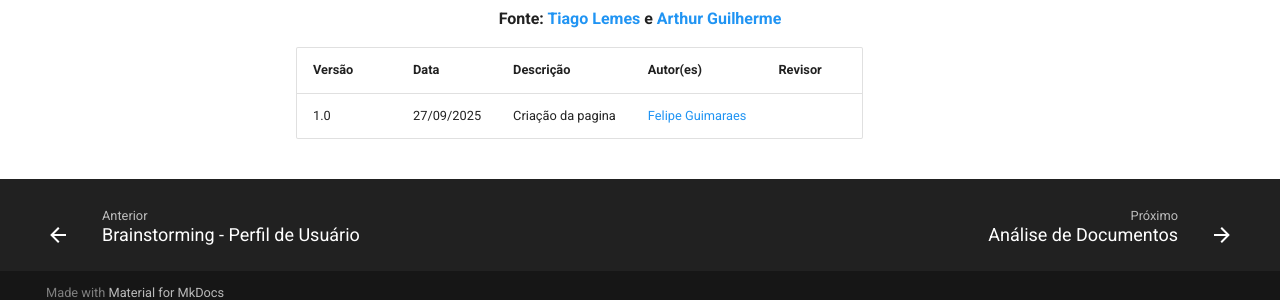
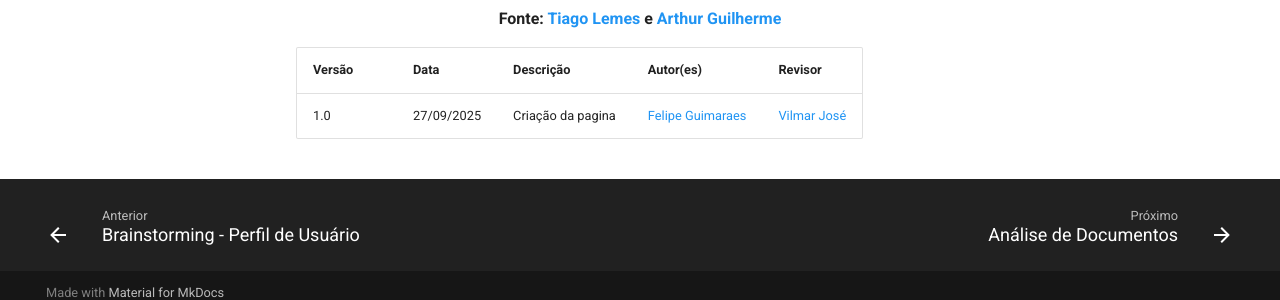
Before and after one commit to Requisitos-de-Software/2025.2-Grupo03, an MkDocs documentation site: the page built from docs/Elicitacao/requisitos_elicitados.md, in a window 1280 px wide and 900 px high, scrolled down 5113 px. Shown: the part 585-885 px from the top of the window. Built offline with MkDocs 1.6.1 and Material for MkDocs 9.7.7, drawn with Linux system fonts in a browser that asks for light colours; comment, search, counter and statistics services are not loaded.

Commit message:
Update requisitos_elicitados.md

```diff
--- a/docs/Elicitacao/requisitos_elicitados.md
+++ b/docs/Elicitacao/requisitos_elicitados.md
@@ -105,4 +105,4 @@ Tabela 2: Requisitos Não Funcionais
 
 | Versão | Data | Descrição | Autor(es) | Revisor |
 |--------|------|-----------|-----------|---------|
-| 1.0    | 27/09/2025 | Criação da pagina | [Felipe Guimaraes](https://github.com/felipegf1)  | |
+| 1.0    | 27/09/2025 | Criação da pagina | [Felipe Guimaraes](https://github.com/felipegf1)  |  [Vilmar José](https://github.com/VilmarFagundes) |
```
